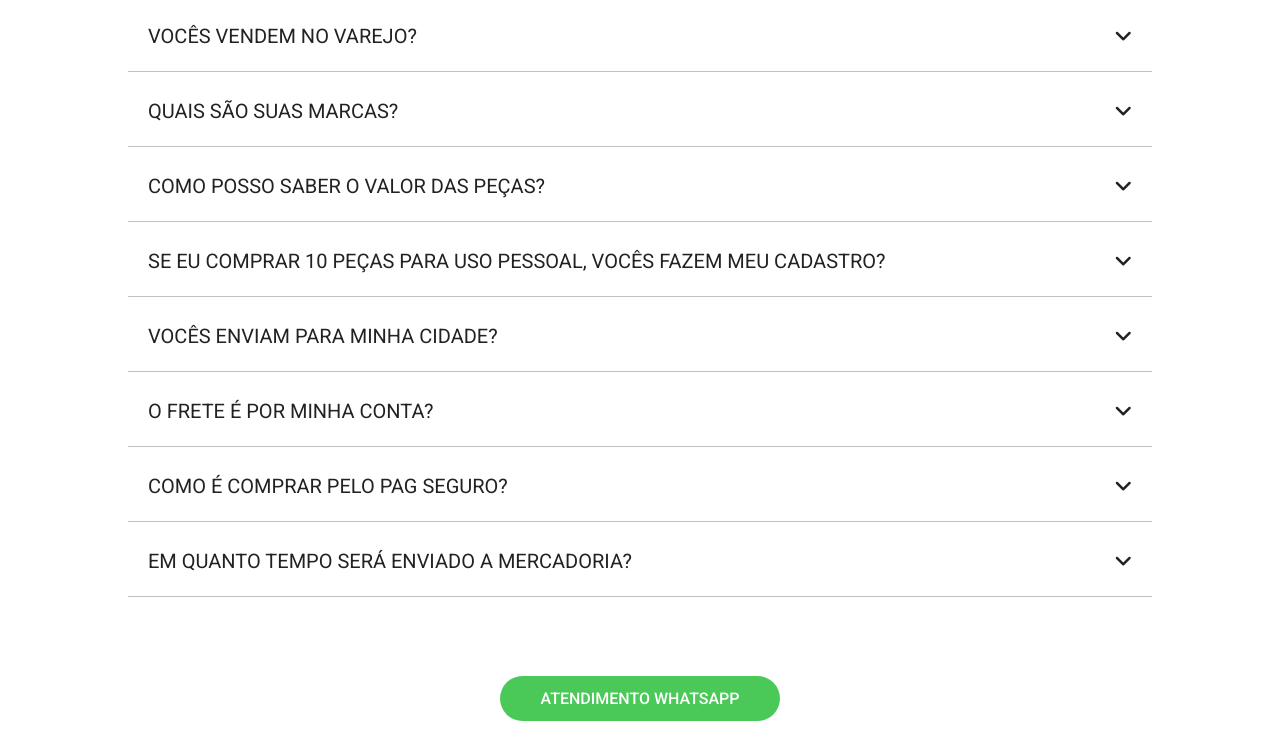
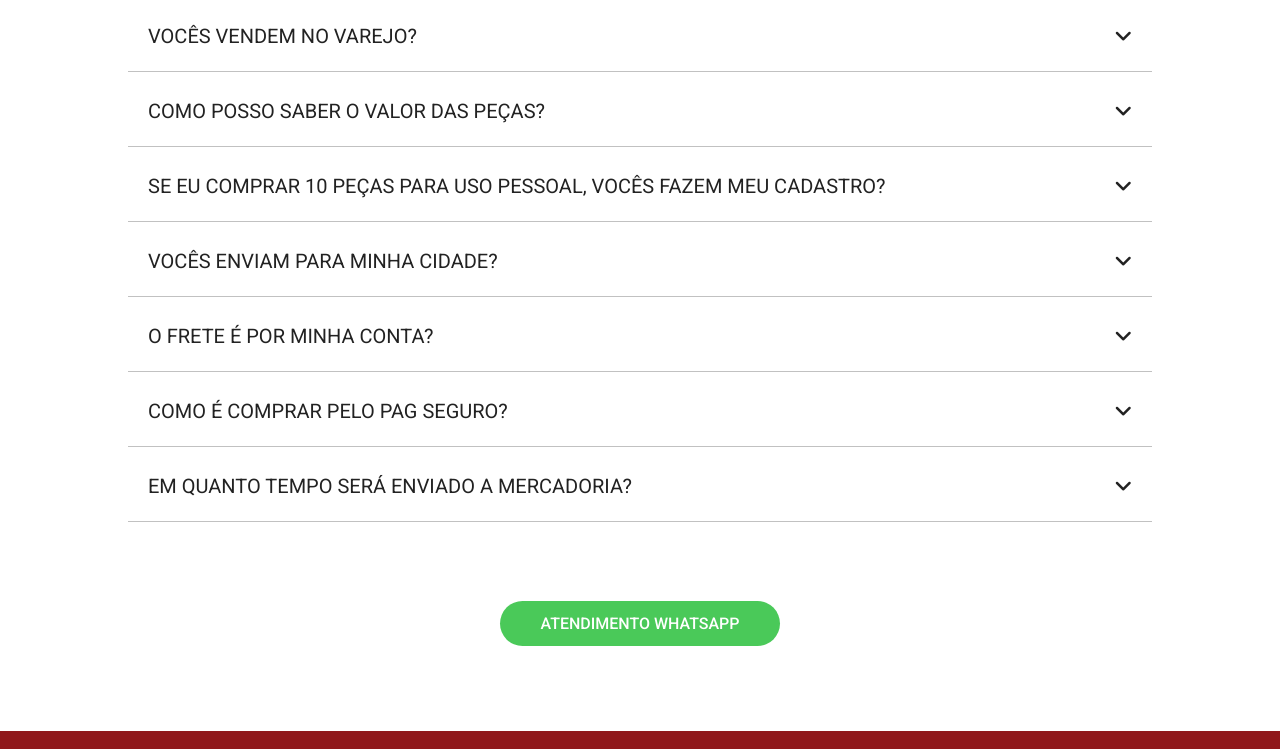
Before and after one commit to edgaregidio/dclasse-moda-masculina, a plain HTML site: page cadastro.html in a window 1280 px wide. Shown: the part 1696-2445 px from the top of the page. Drawn offline with nearby package versions, Linux system fonts and the light colour scheme.

Commit message:
correção nas perguntas frequentes

```diff
--- a/cadastro.html
+++ b/cadastro.html
@@ -408,20 +408,6 @@
           </li>
         </ul>
       </div>
-      <div class="item">
-        <input class="card-help" type="checkbox" id="check5">
-        <label for="check5">
-          Quais são suas marcas?
-          <i class="fas fa-angle-down"></i>
-        </label>
-        <ul>
-          <li>
-            <p>
-              DELICATÊ JEANS
-            </p>
-          </li>
-        </ul>
-      </div>
 
       <div class="item">
         <input class="card-help" type="checkbox" id="check6">
```
